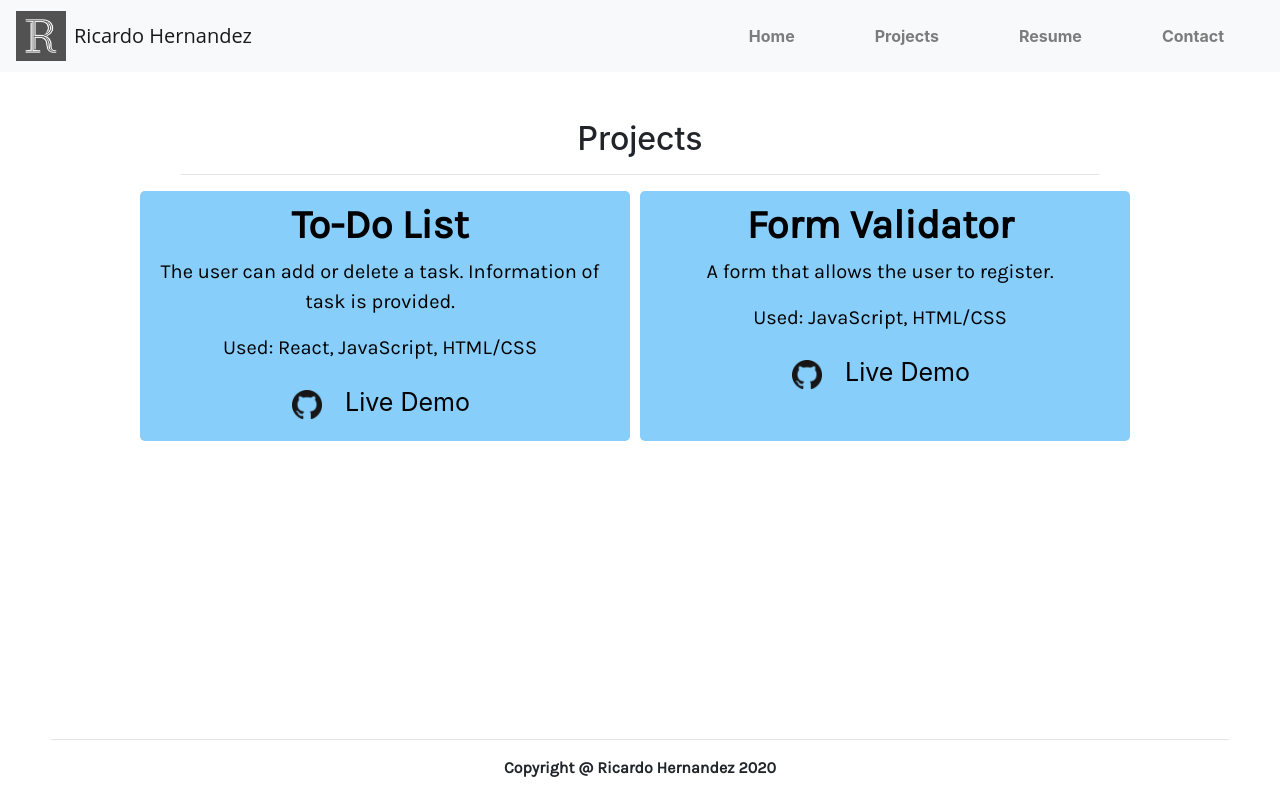
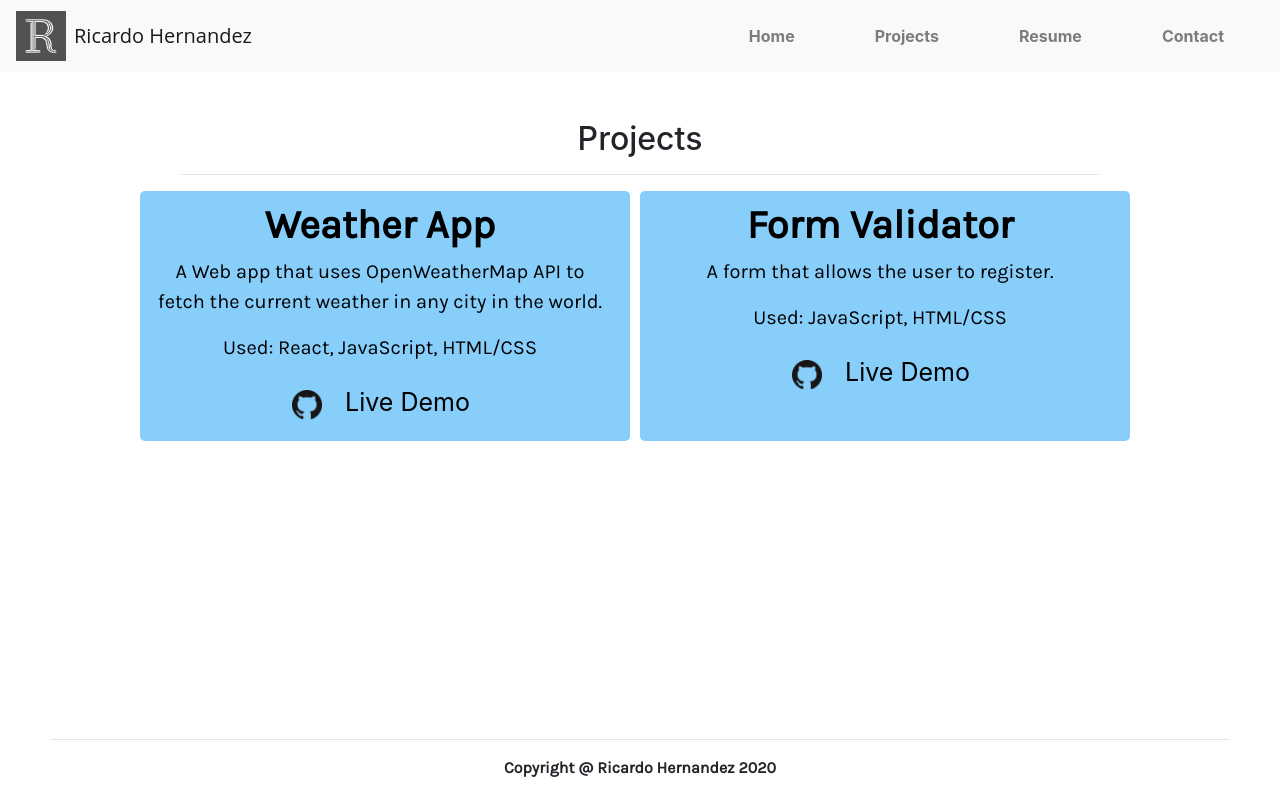
Before and after one commit to ricardoh19/Portfolio, a React (Create React App) app: page /projects in a window 1280 px wide. Built offline with nearby package versions, Linux system fonts and the light colour scheme.

Commit message:
Added Weather app to projects

```diff
--- a/src/components/Projects/projects.jsx
+++ b/src/components/Projects/projects.jsx
@@ -11,11 +11,11 @@ class Projects extends Component {
                             <div className="cont">
                                 <div id="box1" class="box">
                                     <div id="box1" >
-                                        <h1>To-Do List</h1>
-                                        <p>The user can add or delete a task. Information of task is provided.</p>
+                                        <h1>Weather App</h1>
+                                        <p>A Web app that uses OpenWeatherMap API to fetch the current weather in any city in the world.</p>
                                         <p>Used: React, JavaScript, HTML/CSS</p>
                                     </div>
-                                    <a class="github" target="_blank" href="https://github.com/ricardoh19/react-To-do-list">
+                                    <a class="github" target="_blank" href="https://github.com/ricardoh19/Weather-App">
                                             <img src={require('../../images/GitHub.png')} width="30" height="30" alt="logo"/>
                                         </a>
                                     <a target="_blank" href="https://wizardly-noyce-328b84.netlify.app/" class="demo">Live Demo</a>
```
